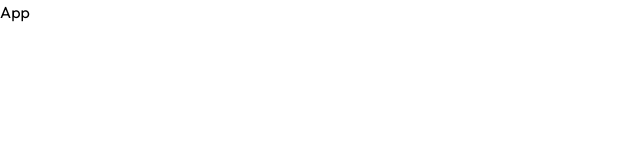
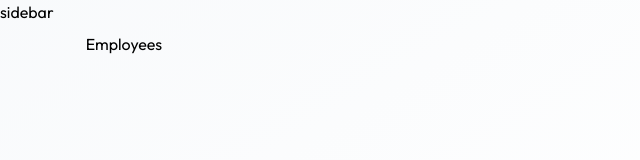
Before and after one commit to mui462/EMS-FULL-STACK-PROJECT, a React (Vite) app in the folder client/: page /employees in a window 1280 px wide. Shown: the top 160 px of the page, without its empty margins (0-640 px from the left). Built offline with nearby package versions, Linux system fonts and the light colour scheme.

Commit message:
Implement React Router pages and layout structure

```diff
--- a/client/src/App.jsx
+++ b/client/src/App.jsx
@@ -1,9 +1,42 @@
-import React from "react";
+import { Toaster } from 'react-hot-toast';
+import { Navigate, Route, Routes } from 'react-router-dom';
+
+import LoginLanding from "./pages/loginlanding";
+import Layout from "./pages/layout";
+import Dashboard from "./pages/dashboard";
+import Employees from "./pages/Employees";
+import Attendance from "./pages/attendence";
+import Leave from "./pages/leave";
+import Payslips from "./pages/payslips";
+import Settings from "./pages/settings";
+import PrintPayslips from "./pages/printpayslip";
 
 const App = () => {
   return (
-    <div> App </div>
+    <>
+      <Toaster />
+
+      <Routes>
+        <Route path="/login" element={<LoginLanding />} />
+
+        <Route element={<Layout />}>
+          <Route path="/dashboard" element={<Dashboard />} />
+          <Route path="/employees" element={<Employees />} />
+          <Route path="/attendance" element={<Attendance />} />
+          <Route path="/leave" element={<Leave />} />
+          <Route path="/payslips" element={<Payslips />} />
+          <Route path="/settings" element={<Settings />} />
+        </Route>
+
+        <Route
+          path="/print/payslip/:id"
+          element={<PrintPayslips />}
+        />
+
+        <Route path="*" element={<Navigate to="/dashboard" replace />} />
+      </Routes>
+    </>
   );
-}
+};
 
 export default App;
--- /dev/null
+++ b/client/src/pages/Employees.jsx
@@ -0,0 +1,9 @@
+const Employees = () => {
+    return (
+        <div>
+            Employees
+        </div>
+    );
+}
+
+export default Employees;
--- /dev/null
+++ b/client/src/pages/attendence.jsx
@@ -0,0 +1,9 @@
+const Attendence = () => {
+    return (
+        <div>
+            Attendence
+        </div>
+    );
+}
+
+export default Attendence;
--- /dev/null
+++ b/client/src/pages/dashboard.jsx
@@ -0,0 +1,10 @@
+
+const Dashboard = () => {
+    return (
+        <div>
+            Dashboard
+        </div>
+    );
+}
+
+export default Dashboard;
--- /dev/null
+++ b/client/src/pages/layout.jsx
@@ -0,0 +1,17 @@
+import { Outlet } from "react-router-dom";
+
+const Layout = () => {
+  return (
+    <div className="flex h-screen bg-gradient-to-br from-slate-50 via-white to-indigo-50/30">
+      <p>sidebar</p>
+
+      <main className="flex-1 overflow-y-auto">
+        <div className="p-4 pt-16 sm:p-6 sm:pt-6 lg:p-8 max-w-[1600px] mx-auto">
+          <Outlet />
+        </div>
+      </main>
+    </div>
+  );
+};
+
+export default Layout;
--- /dev/null
+++ b/client/src/pages/leave.jsx
@@ -0,0 +1,9 @@
+const Leave = () => {
+    return (
+        <div>
+            Leave
+        </div>
+    );
+}
+
+export default Leave;
--- /dev/null
+++ b/client/src/pages/loginlanding.jsx
@@ -0,0 +1,9 @@
+const LoginLanding = () => {
+    return (
+        <div>
+            LoginLanding
+        </div>
+    );
+}
+
+export default LoginLanding;
--- /dev/null
+++ b/client/src/pages/payslips.jsx
@@ -0,0 +1,9 @@
+const Payslips = () => {
+    return (
+        <div>
+            Payslips
+        </div>
+    );
+}
+
+export default Payslips;
--- /dev/null
+++ b/client/src/pages/printpayslip.jsx
@@ -0,0 +1,9 @@
+const PrintPayslip = () => {
+    return (
+        <div>
+            PrintPayslip
+        </div>
+    );
+}
+
+export default PrintPayslip;
--- /dev/null
+++ b/client/src/pages/settings.jsx
@@ -0,0 +1,9 @@
+const Settings = () => {
+    return (
+        <div>
+            Settings
+        </div>
+    );
+}
+
+export default Settings;
```
